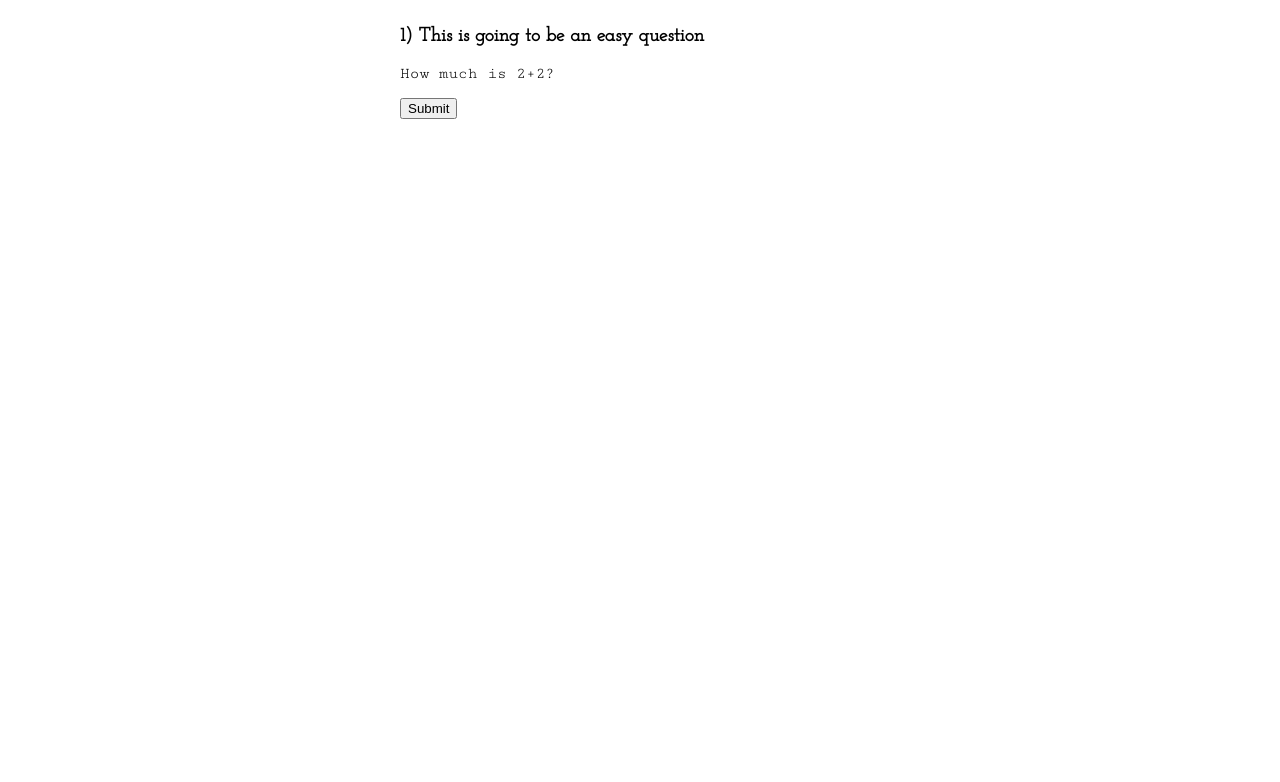
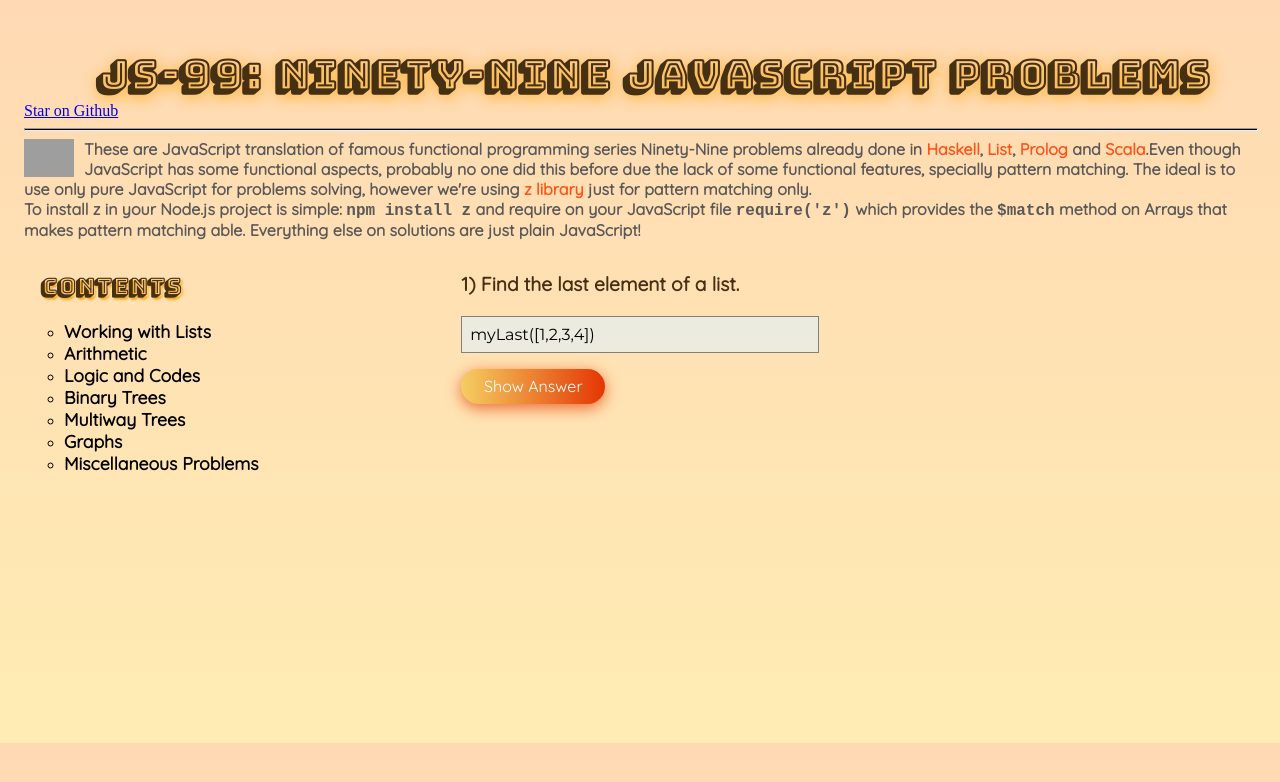
Before and after one commit to javascript-99/javascript-99.github.io, a React app: page / in a window 1280 px wide. Built offline with nearby package versions, Linux system fonts and the light colour scheme; grey boxes are pictures that could not be loaded.

Commit message:
UI improvement with Sass

```diff
--- a/package.json
+++ b/package.json
@@ -37,6 +37,7 @@
     "not op_mini all"
   ],
   "dependencies": {
+    "node-sass": "^4.11.0",
     "react-redux": "^6.0.0",
     "redux": "^4.0.1"
   }
--- a/public/index.html
+++ b/public/index.html
@@ -4,12 +4,14 @@
     <meta charset="utf-8">
     <meta name="viewport" content="width=device-width, initial-scale=1">
     <meta http-equiv="x-ua-compatible" content="ie=edge">
-
-    <link href="https://fonts.googleapis.com/css?family=Cutive+Mono" rel="stylesheet">
+    <link href="https://fonts.googleapis.com/css?family=Bungee+Shade" rel="stylesheet">
     <link href="https://fonts.googleapis.com/css?family=Josefin+Slab" rel="stylesheet">
+    <link href="https://fonts.googleapis.com/css?family=Quicksand" rel="stylesheet">
+    <link href="https://fonts.googleapis.com/css?family=Montserrat" rel="stylesheet">
     <title>99 Javascript Problems</title>
   </head>
   <body>
     <div id="root"></div>
+    <script async defer src="https://buttons.github.io/buttons.js"></script>
   </body>
 </html>
--- /dev/null
+++ b/src/components/_variables.scss
@@ -0,0 +1,7 @@
+$main-title-font: 'Bungee Shade', cursive;
+$description-font: 'Quicksand', sans-serif;
+$solution-font: 'Josefin Slab', serif;
+
+$js-yellow-color: rgb(251, 169, 26);
+$js-brown-color: rgb(69, 48, 20);
+$orange-color: #ff531a;
--- /dev/null
+++ b/src/components/contentBar.js
@@ -0,0 +1,22 @@
+import React from 'react'
+
+class ContentsBar extends React.Component {
+  render() {
+    return (
+      <div className="content-bar">
+        <h2>Contents</h2>
+        <ol>
+          <li><a href="#exercise">Working with Lists</a></li>
+          <li><a href="#exercise">Arithmetic</a></li>
+          <li><a href="#exercise">Logic and Codes</a></li>
+          <li><a href="#exercise">Binary Trees</a></li>
+          <li><a href="#exercise">Multiway Trees</a></li>
+          <li><a href="#exercise">Graphs</a></li>
+          <li><a href="#exercise">Miscellaneous Problems</a></li>
+        </ol>
+      </div>
+    )
+  }
+}
+
+export default ContentsBar
--- /dev/null
+++ b/src/components/contentBar.scss
@@ -0,0 +1,26 @@
+@import '_variables.scss';
+
+.content-bar {
+  h2 {
+    font-family: $main-title-font;
+    font-size: 1.4rem;
+    color: $js-brown-color;
+    text-shadow: 2px 2px 2px $js-yellow-color;
+    margin-left: 1rem;
+  }
+  a {
+    font-family: $description-font;
+    font-size: 1.1rem;
+    text-decoration: none;
+    color: black;
+
+    &:hover {
+      font-size: 1.4rem;
+      color: $orange-color;
+    }
+  }
+  li {
+    font-weight: bold;
+    list-style-type: circle;
+  }
+}
--- a/src/components/exercise.js
+++ b/src/components/exercise.js
@@ -2,14 +2,15 @@ import React from 'react';
 import { connect } from 'react-redux'
 import { toggleSolution } from '../actions/exercise'
 
-const Exercise = (props) => (console.log(props),(
+
+const Exercise = (props) => (
 <div className="exercise">
   <h3 className="exercise__title">{props.title}</h3>
   <p className="exercise__description">{props.description}</p>
-  <button onClick={() => props.toggleSolution()}>Submit</button>
+  <button onClick={() => props.toggleSolution()}>Show Answer</button>
   {props.showAnswer ? <p className="exercise__solution">{props.solution}</p> : undefined}
 </div>
-))
+)
 
 export default connect(
   (state) => state,
--- /dev/null
+++ b/src/components/exercise.scss
@@ -0,0 +1,54 @@
+@import '_variables.scss';
+
+.exercise {
+  .exercise__title {
+    font-family: $description-font;
+    font-weight: bold;
+    font-size: 1.2rem;
+    color: $js-brown-color
+  }
+  .exercise__description {
+    font-family: 'Montserrat', sans-serif;
+    font-weight: normal;
+    font-size: 1rem;
+    background-color: #ebebe0;
+    border-style: solid;
+    border-color: grey;
+    border-width: 1px;
+    padding: 0.5rem;
+  }
+  button {
+    font-family: $description-font;
+    font-size: 1rem;
+    background-image: linear-gradient(to right, #f5ce62, #e43603, #fa7199, #e85a19);
+    box-shadow: 0 4px 15px 0 rgba(229, 66, 10, 0.75);
+    color: white;
+    width: 9rem;
+    height: 2.2rem;
+    border: none;
+    border-radius: 50px;
+    background-size: 300% 100%;
+    -webkit-transition: all .4s ease-in-out;
+
+    &:hover {
+      cursor: pointer;
+      background-position: 100% 0;
+      transition: all .4s ease-in-out;
+    }
+
+    &:active {
+      font-size: 1.1rem;
+      font-weight: bold;
+      transform: translateY(5px);
+      box-shadow: 0px 2px 20px red;
+    }
+  }
+  .exercise__solution {
+    font-family: $solution-font;
+    font-weight: normal;
+    font-size: 1rem;
+    color: blue;
+    background-color: lightgrey;
+    max-width: 30rem;
+  }
+}
--- /dev/null
+++ b/src/components/header.js
@@ -0,0 +1,38 @@
+import React from 'react'
+
+import './header.scss'
+
+class Header extends React.Component {
+  render() {
+    return (
+      <div className="header">
+        <h2 className="header__title">JS-99: Ninety-Nine JavaScript Problems</h2>
+          <a className="github-button"
+          href="https://github.com/leonardiwagner/js-99"
+          data-size="large"
+          target="_blank"
+          rel="noopener noreferrer"
+          aria-label="Star leonardiwagner/js-99 on GitHub">Star on Github</a>
+            <hr></hr>
+          <span>These are JavaScript translation of famous functional programming
+        series Ninety-Nine problems already done in
+            <a href="https://wiki.haskell.org/H-99:_Ninety-Nine_Haskell_Problems" target="_blank" rel="noopener noreferrer"> Haskell</a>,
+            <a href="http://www.ic.unicamp.br/~meidanis/courses/mc336/2006s2/funcional/L-99_Ninety-Nine_Lisp_Problems.html" target="_blank" rel="noopener noreferrer"> List</a>,
+            <a href="https://sites.google.com/site/prologsite/prolog-problems"> Prolog</a> and <a href="http://aperiodic.net/phil/scala/s-99/" rel="noopener noreferrer"> Scala</a>.
+          </span>
+            <img src="https://raw.githubusercontent.com/leonardiwagner/z/master/z-logo.png" alt="z-logo"></img>
+          <span>Even though JavaScript has some functional aspects, probably no one
+         did this before due the lack of some functional features, specially pattern matching.
+         The ideal is to use only pure JavaScript for problems solving, however we're using
+          <a href="https://github.com/leonardiwagner/z" target="_blank" rel="noopener noreferrer"> z library</a> <b>just for pattern matching only.</b>
+          <br/>
+         To install z in your Node.js project is simple: <code>npm install z</code> and require
+         on your JavaScript file <code>require('z')</code> which provides the <code>$match</code> method
+         on Arrays that makes pattern matching able.
+         Everything else on solutions are just plain JavaScript!</span>
+      </div>
+    )
+  }
+}
+
+export default Header
--- /dev/null
+++ b/src/components/header.scss
@@ -0,0 +1,38 @@
+@import '_variables.scss';
+
+.header {
+  .header__title {
+    font-size: 2.5rem;
+    text-align: center;
+    text-shadow: 2px 2px 15px rgb(251, 169, 26);
+    color: $js-brown-color;
+  }
+  h2 {
+    font-family: $main-title-font;
+    font-weight: bold;
+    margin-left: 1.5rem;
+    margin-bottom: 0;
+  }
+  hr {
+    background-color:black;
+    color: black;
+    width: 100%;
+    height: 1px;
+  }
+  img {
+    width: 50px;
+    margin-right: 10px;
+    float:left;
+  }
+  span {
+    color: #595959;
+    font-family: $description-font;
+    font-weight: bold;
+    font-size: 1rem;
+    a {
+      color: $orange-color;
+      font-weight: bold;
+      text-decoration: none;
+    }
+  }
+}
--- a/src/index.js
+++ b/src/index.js
@@ -6,23 +6,24 @@ import { createStore } from 'redux'
 import exerciseReducers from './reducers'
 
 import Exercise  from './components/Exercise.js'
-import './components/exercise.css'
-import './index.css'
+import ContentsBar from './components/contentBar.js'
+import Header from './components/header.js'
+
+import './components/exercise.scss'
+import './components/header.scss'
+import './components/contentBar.scss'
+import './index.scss'
 
 const store = createStore(exerciseReducers)
 
 ReactDOM.render(
   <Provider store={store}>
+    <Header />
+    <ContentsBar />
     <Exercise
-    title="1) This is going to be an easy question"
-    description="How much is 2+2?"
-    solution="Lorem ipsum dolor sit amet, consectetur adipiscing elit,
-    sed do eiusmod tempor incididunt ut labore et dolore magna aliqua.
-    Ut enim ad minim veniam, quis nostrud exercitation ullamco laboris
-    nisi ut aliquip ex ea commodo consequat. Duis aute irure dolor in
-    reprehenderit in voluptate velit esse cillum dolore eu fugiat nulla
-    pariatur. Excepteur sint occaecat cupidatat non proident, sunt in culpa
-    qui officia deserunt mollit anim id est laborum." />
+    title="1) Find the last element of a list."
+    description="myLast([1,2,3,4])"
+    solution="4" />
   </Provider>,
   document.getElementById('root')
 );
--- /dev/null
+++ b/src/index.scss
@@ -0,0 +1,17 @@
+@import './components/_variables.scss';
+
+body {
+  background-image: linear-gradient(#ffd9b3, #ffecb3);
+}
+
+#root {
+  display: grid;
+  margin: 1rem;
+  grid-template-columns: repeat(3, 1fr);
+  grid-template-rows: repeat(3, 1fr);
+  grid-column-gap: 5rem;
+}
+
+.header {
+  grid-column: 1 / 4;
+}
```
Also changed, not shown: 1 other file.
